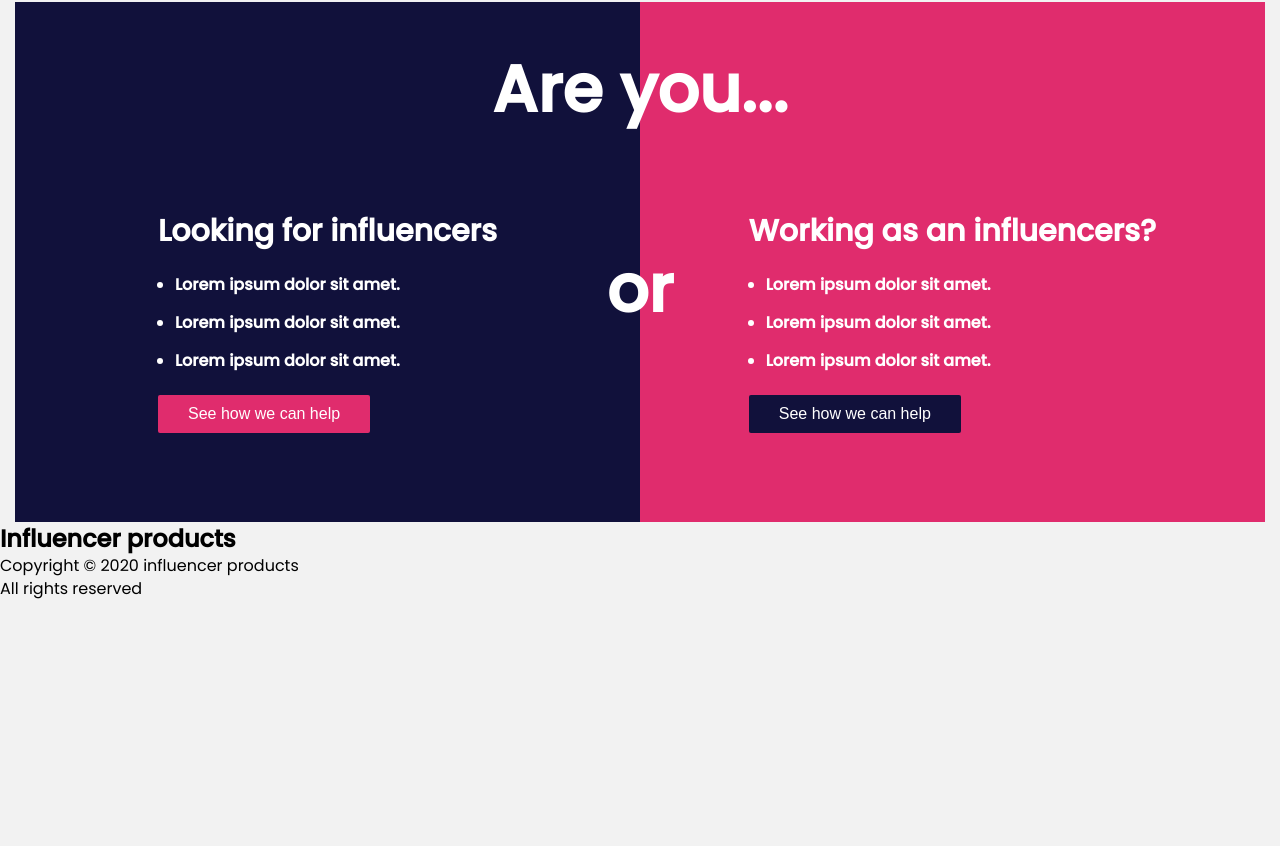
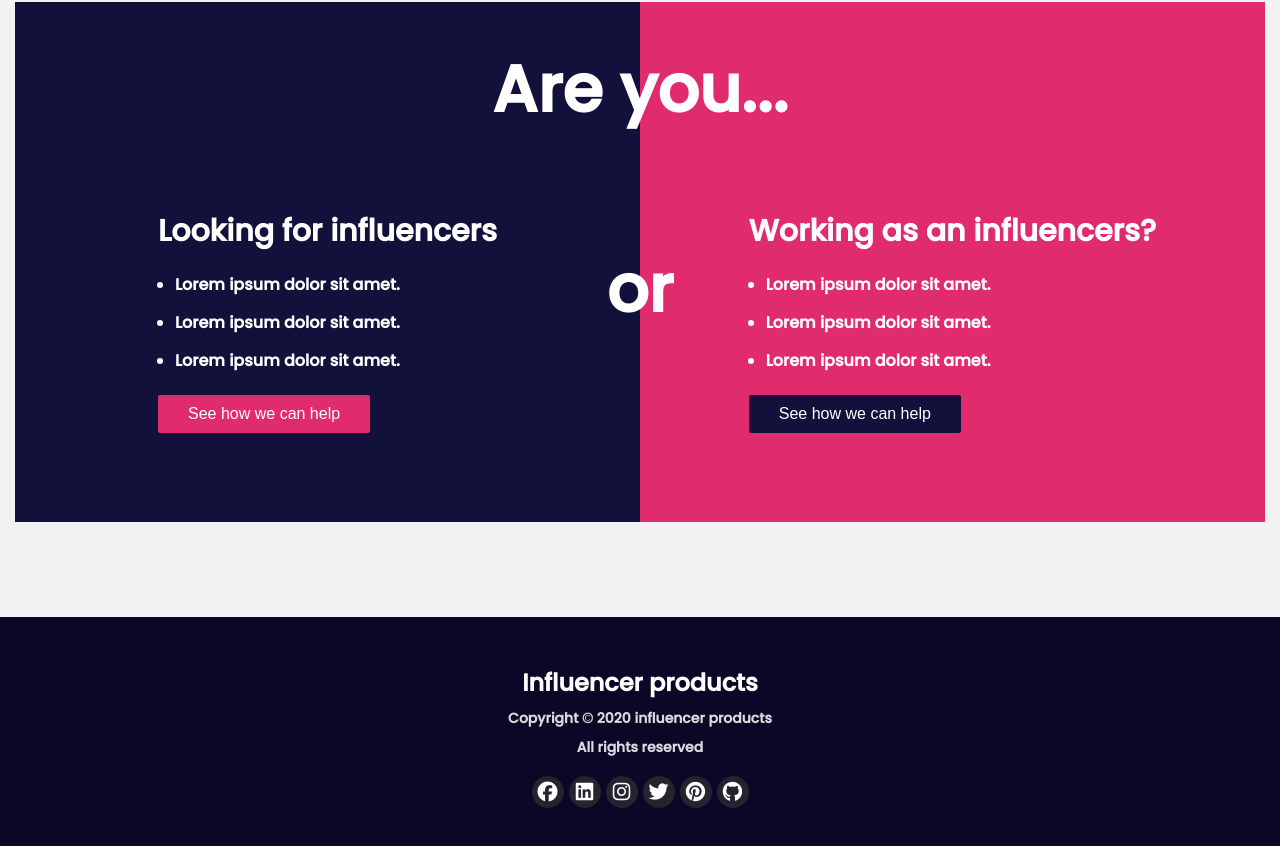
Before and after one commit to rajibrahman74/Influencer-Gears, a plain HTML site: page index.html in a window 1280 px wide. Shown: the part 3033-3879 px from the top of the page. Before the commit the page ends 3633 px from the top, so only its background shows below. Drawn offline with nearby package versions, Linux system fonts and the light colour scheme; a web font is replaced by a local one.

Commit message:
work-done

```diff
--- a/index.html
+++ b/index.html
@@ -374,7 +374,24 @@
             <p>Copyright © 2020  influencer products</p>
             <p>All rights reserved</p>
             <div class="footer-icons">
-
+                <div class="icon">
+                    <a target="_blank" href="https://www.facebook.com/rajibrahman74"><i class="fa-brands fa-facebook"></i></a>
+                </div>
+                <div class="icon">
+                    <a target="_blank" href="https://www.linkedin.com/in/rajibrahman74/"><i class="fa-brands fa-linkedin"></i></a>
+                </div>
+                <div class="icon">
+                    <a target="_blank" href="https://www.instagram.com/rajibrahman74/"><i class="fa-brands fa-instagram"></i></a>
+                </div>
+                <div class="icon">
+                    <a target="_blank" href="https://twitter.com/rajibrahman74"><i class="fa-brands fa-twitter"></i></a>
+                </div>
+                <div class="icon">
+                    <a target="_blank" href="https://www.pinterest.com/rajibrahman74/"><i class="fa-brands fa-pinterest"></i></a>
+                </div>
+                <div class="icon">
+                    <a target="_blank" href="https://github.com/rajibrahman74"><i class="fa-brands fa-github"></i></a>
+                </div>
             </div>
         </footer>
 
--- a/style.css
+++ b/style.css
@@ -86,8 +86,8 @@ nav ul li i {
     font-size: 52px;
     line-height: 70px;
     color: #3A3A3A;
+}
 
-}
 .top-section .top-content p {
     font-weight: 600;
     font-size: 16px;
@@ -165,10 +165,6 @@ nav ul li i {
     justify-content: center;
     align-items: center;
     gap: 40px;
-    /* grid-template-columns: repeat(auto-fit, minmax(320px, 1fr));
-    place-items: center;
-    grid-row-gap: 20px;
-    grid-columns-gap: 20px; */
 }
 
 .card {
@@ -393,7 +389,6 @@ nav ul li i {
     line-height: 28px;
 }
 
-
 .left-navy {
     display: grid;
     place-content: center;
@@ -421,8 +416,6 @@ nav ul li i {
     text-decoration: none;
     color: white;
 }
-
-
 
 .right-red {
     display: grid;
@@ -453,3 +446,52 @@ nav ul li i {
     text-decoration: none;
     color: white;
 }
+
+
+/* footer stye start */
+
+footer {
+    display: grid;
+    place-items: center;
+    place-content: center;
+    gap: 5px;
+    width: 100%;
+    height: 239px;
+    margin-top: 95px;
+    background: #0A0826;
+    color: white;
+}
+
+footer h2 {
+    font-style: normal;
+    font-weight: 700;
+    font-size: 24px;
+    line-height: 36px;
+    font-feature-settings: 'liga' off;
+    color: #FFFFFF;
+}
+footer p {
+    font-weight: 700;
+    font-size: 14px;
+    line-height: 24px;
+    font-feature-settings: 'liga' off;
+    color: #D9DBE1;
+}
+
+.footer-icons {
+    display: flex;
+    gap: 5px;
+}
+.icon {
+    display: grid;
+    place-content: center;
+    height: 32px;
+    width: 32px;
+    margin-top: 12px;
+    border-radius: 50%;
+    background-color: #24242e;
+}
+.icon a {
+    color: white;
+    font-size: 20px;
+}
```
